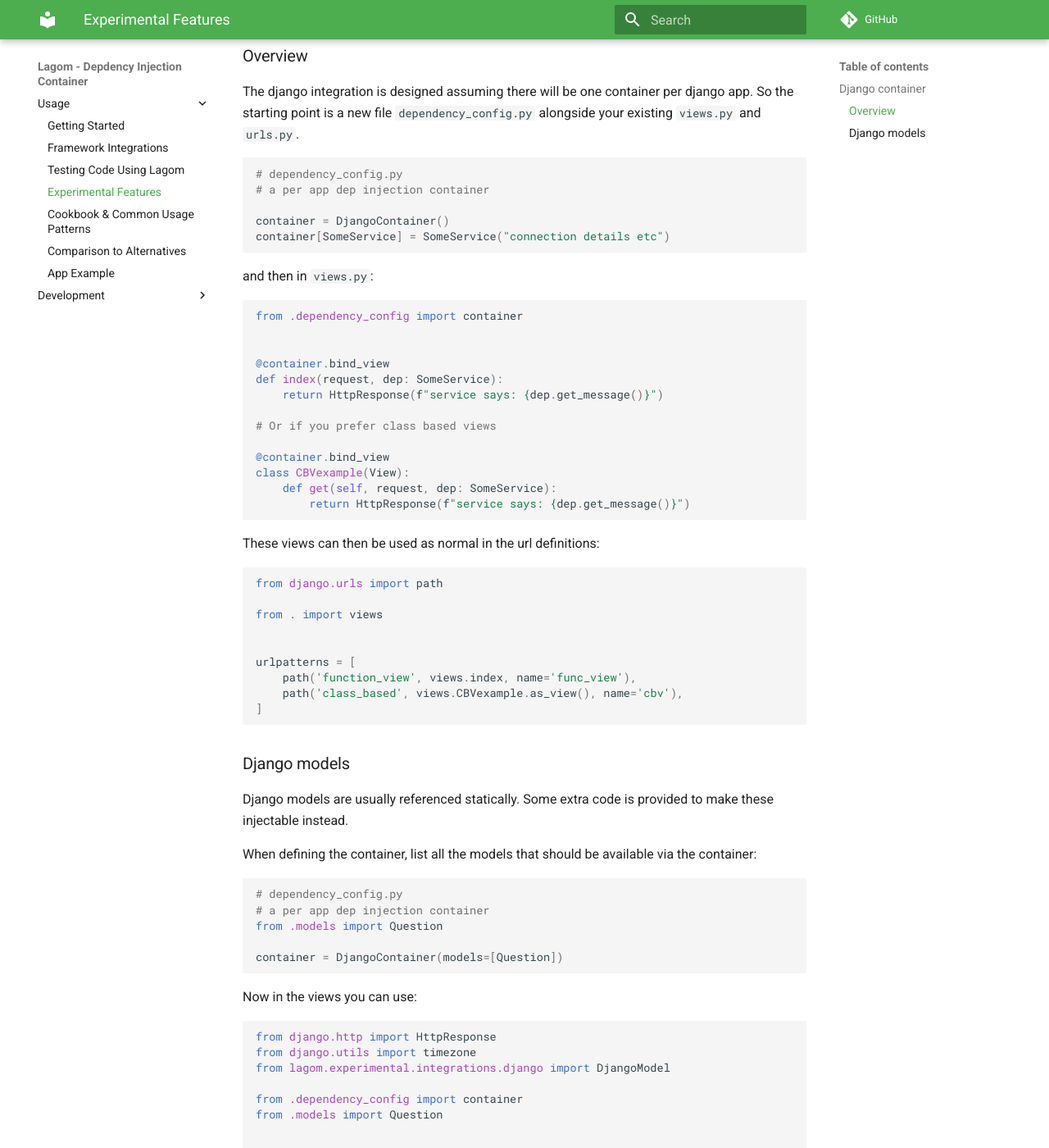
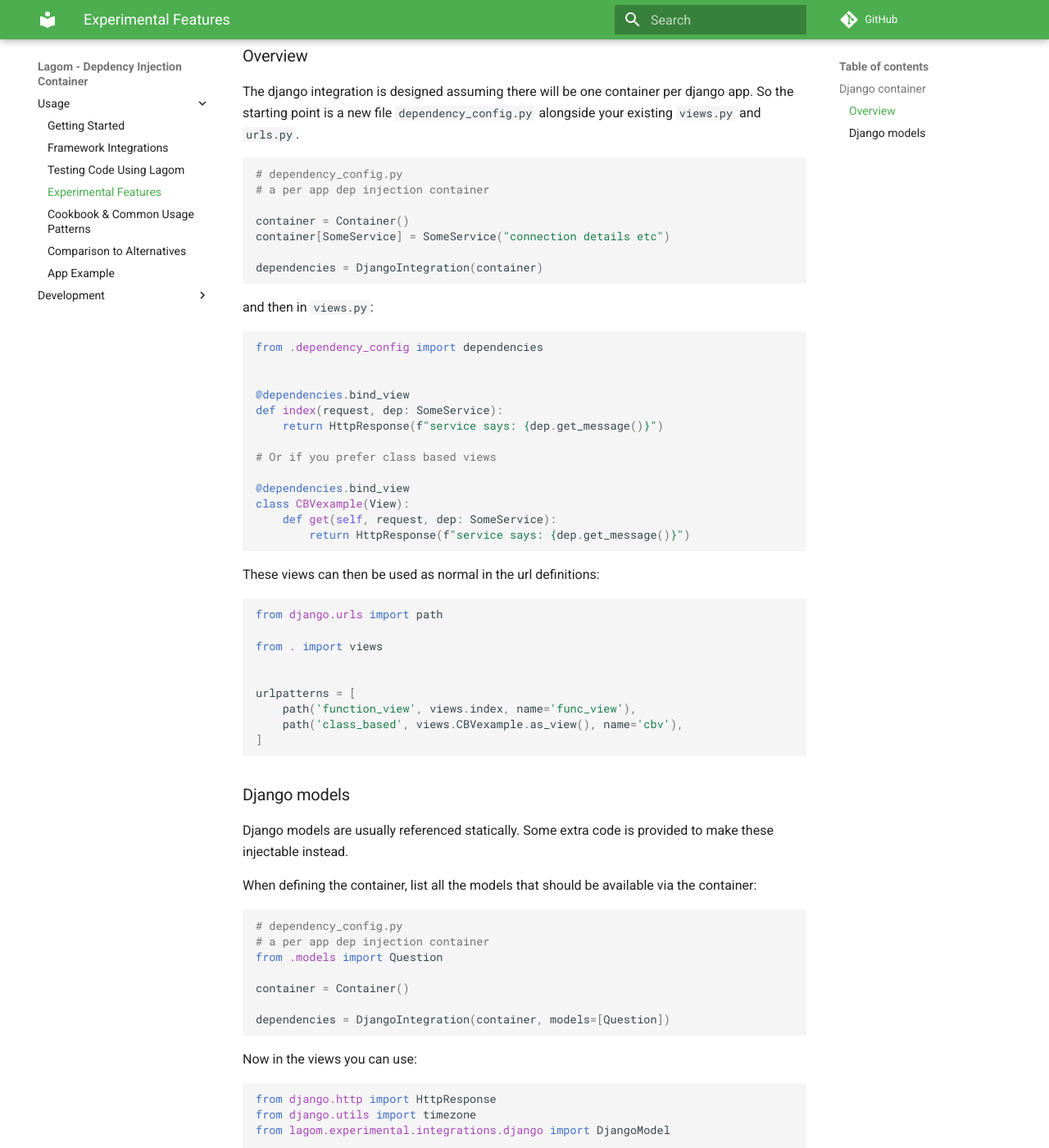
Before and after one commit to meadsteve/lagom, an MkDocs documentation site: the page built from docs/experimental.md, in a window 1280 px wide and 1400 px high, scrolled down 294 px. Shown: the whole window at 82% size. Built offline with MkDocs 1.6.1 and Material for MkDocs 9.7.7, drawn with Linux system fonts in a browser that asks for light colours; comment, search, counter and statistics services are not loaded; some of the changed text lies outside the part shown.

Commit message:
update the django integration to match the others

````diff
--- a/docs/experimental.md
+++ b/docs/experimental.md
@@ -13,23 +13,25 @@
 # dependency_config.py
 # a per app dep injection container
 
-container = DjangoContainer()
+container = Container()
 container[SomeService] = SomeService("connection details etc")
+
+dependencies = DjangoIntegration(container)
 ```
 
 and then in `views.py`:
 
 ```python
-from .dependency_config import container
+from .dependency_config import dependencies
 
 
-@container.bind_view
+@dependencies.bind_view
 def index(request, dep: SomeService):
     return HttpResponse(f"service says: {dep.get_message()}")
 
 # Or if you prefer class based views
 
-@container.bind_view
+@dependencies.bind_view
 class CBVexample(View):
     def get(self, request, dep: SomeService):
         return HttpResponse(f"service says: {dep.get_message()}")
@@ -60,7 +62,9 @@
 # a per app dep injection container
 from .models import Question
 
-container = DjangoContainer(models=[Question])
+container = Container()
+
+dependencies = DjangoIntegration(container, models=[Question])
 ```
 
 Now in the views you can use:
@@ -70,18 +74,18 @@
 from django.utils import timezone
 from lagom.experimental.integrations.django import DjangoModel
 
-from .dependency_config import container
+from .dependency_config import dependencies
 from .models import Question
 
 
-@container.bind_view
+@dependencies.bind_view
 def new_question(request, questions: DjangoModel[Question]):
     new_question = questions.new(question_text="What's next?", pub_date=timezone.now())
     new_question.save()
     return HttpResponse(f"new question created")
 
 
-@container.bind_view
+@dependencies.bind_view
 def question_count(request, questions: DjangoModel[Question]):
     count = questions.objects.all().count()
     return HttpResponse(f"{count} questions are in the DB")
````
Also changed, not shown: 4 other files.
